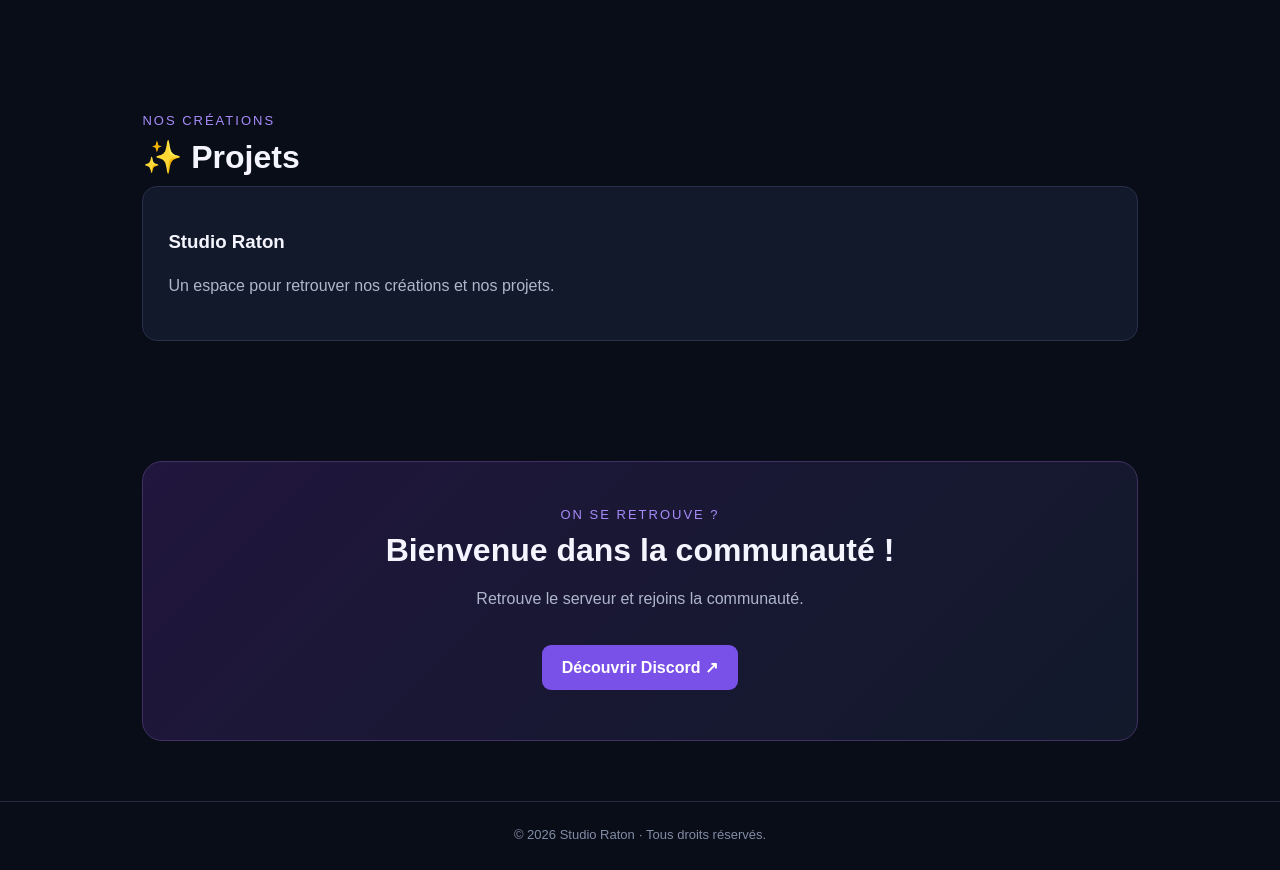
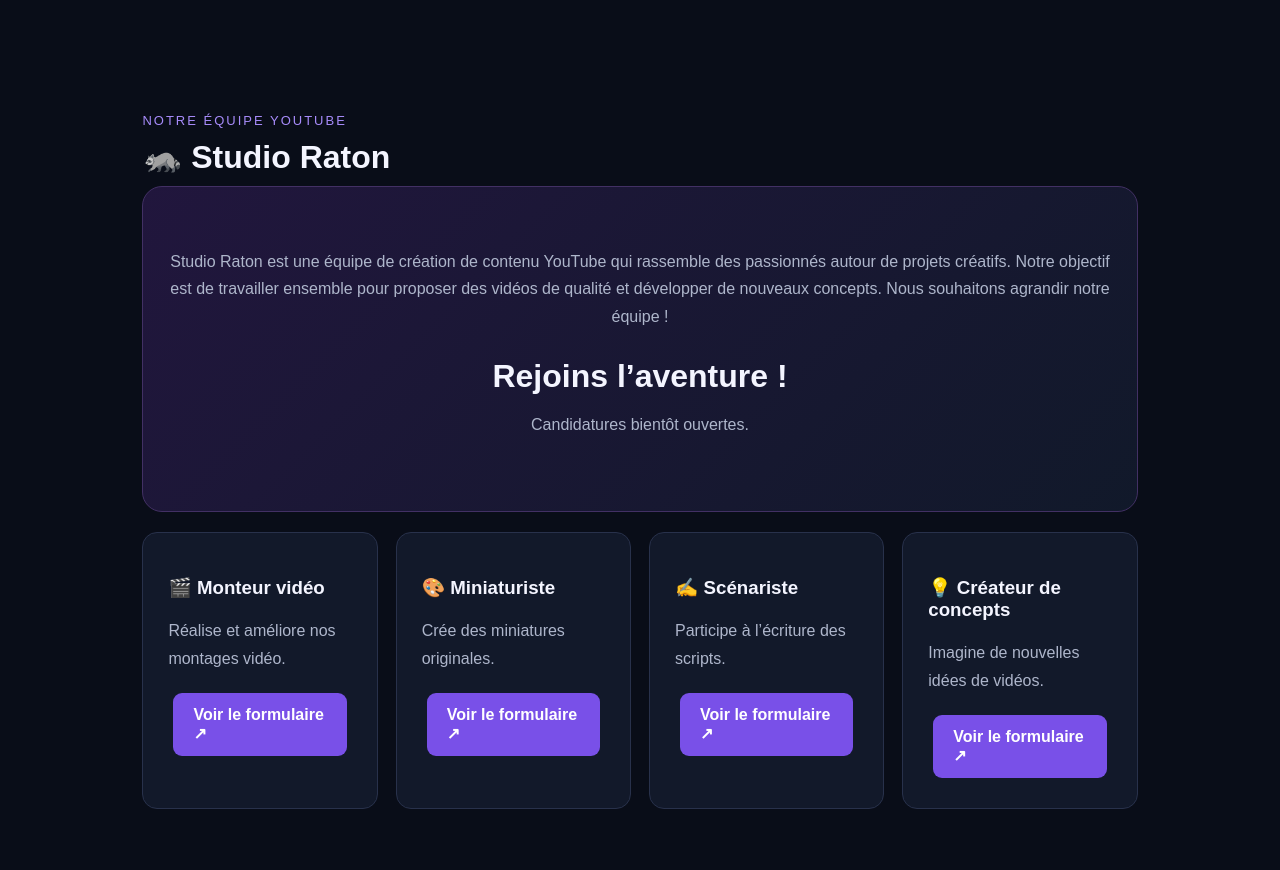
Before and after one commit to XavEx-ytb/XavEx-Web, a plain HTML site: page index.html in a window 1280 px wide. Shown: the part 3540-4410 px from the top of the page. Drawn offline with Linux system fonts and the light colour scheme.

Commit message:
Update index.html

```diff
--- a/index.html
+++ b/index.html
@@ -376,11 +376,34 @@
     </section>
 
     <section id="projets">
-      <div class="kicker">Nos créations</div>
-      <h2>✨ Projets</h2>
-      <div class="card">
-        <h3>Studio Raton</h3>
-        <p>Un espace pour retrouver nos créations et nos projets.</p>
+      <div class="kicker">Notre équipe YouTube</div>
+      <h2>🦝 Studio Raton</h2>
+      <div class="community">
+        <p class="sub">Studio Raton est une équipe de création de contenu YouTube qui rassemble des passionnés autour de projets créatifs. Notre objectif est de travailler ensemble pour proposer des vidéos de qualité et développer de nouveaux concepts. Nous souhaitons agrandir notre équipe !</p>
+        <h2>Rejoins l’aventure !</h2>
+        <p class="sub">Candidatures bientôt ouvertes.</p>
+      </div>
+      <div class="grid" style="margin-top:20px">
+        <article class="card">
+          <h3>🎬 Monteur vidéo</h3>
+          <p>Réalise et améliore nos montages vidéo.</p>
+          <a class="btn" style="color:white" href="https://docs.google.com/forms/d/e/1FAIpQLSfLQVV9uIYki1kcf3kh4AjCpmyZKLRg3Y4mw-brPmZiwxOo7w/viewform" target="_blank" rel="noopener noreferrer">Voir le formulaire ↗</a>
+        </article>
+        <article class="card">
+          <h3>🎨 Miniaturiste</h3>
+          <p>Crée des miniatures originales.</p>
+          <a class="btn" style="color:white" href="https://docs.google.com/forms/d/e/1FAIpQLSeei6k68rGIju1LBOrtjt11JWwl-EL3WrNHayqdbrNQQPiytg/viewform" target="_blank" rel="noopener noreferrer">Voir le formulaire ↗</a>
+        </article>
+        <article class="card">
+          <h3>✍️ Scénariste</h3>
+          <p>Participe à l’écriture des scripts.</p>
+          <a class="btn" style="color:white" href="https://docs.google.com/forms/d/e/1FAIpQLScta9HSuGsyiNq7PyMlz-M7Ngi4EYfGWYs-PiMSUgGd5Ba3_g/viewform" target="_blank" rel="noopener noreferrer">Voir le formulaire ↗</a>
+        </article>
+        <article class="card">
+          <h3>💡 Créateur de concepts</h3>
+          <p>Imagine de nouvelles idées de vidéos.</p>
+          <a class="btn" style="color:white" href="https://docs.google.com/forms/d/e/1FAIpQLSeHnkI6uTNjKBiD5IMM1bzwCYBtcci79SVwReJdyxZX9vazKA/viewform" target="_blank" rel="noopener noreferrer">Voir le formulaire ↗</a>
+        </article>
       </div>
     </section>
 
```
